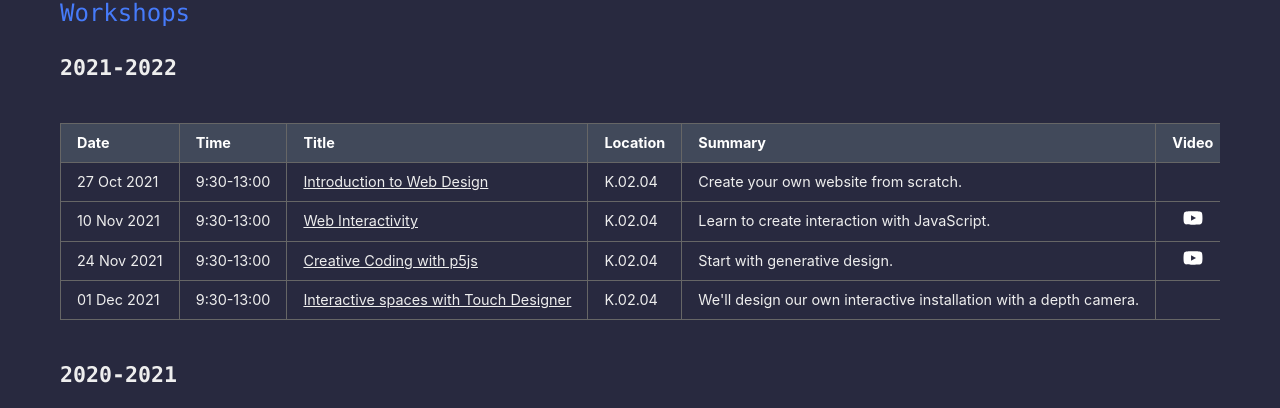
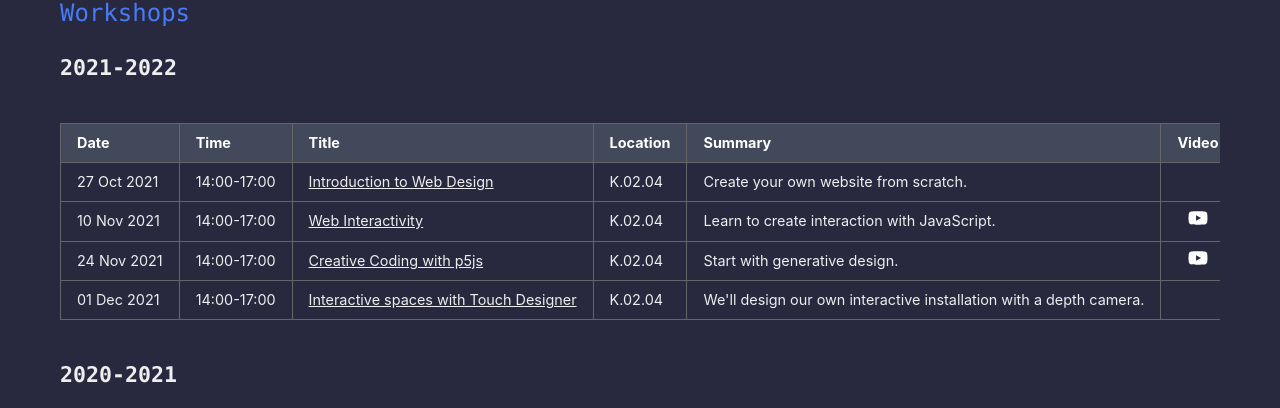
Before and after one commit to codespacehelp/website, a Jekyll site: the page built from index.html, in a window 1280 px wide. Shown: the part 745-1153 px from the top of the page. Built offline with Jekyll 4.4.1, drawn with Linux system fonts in a browser that asks for light colours.

Commit message:
changing time to afternoon

```diff
--- a/index.html
+++ b/index.html
@@ -70,7 +70,7 @@ layout: default
           {% for workshop in site.workshopstwo %}
           <tr>
             <td>{{ workshop.workshop_date | date_to_string }}</td>
-            <td>9:30-13:00</td>
+            <td>14:00-17:00</td>
             <td><a href="{{ workshop.url }}">{{ workshop.title }}</a></td>
             <td>{{ workshop.room }}</td>
             <td>{{ workshop.summary }}</td>
```
